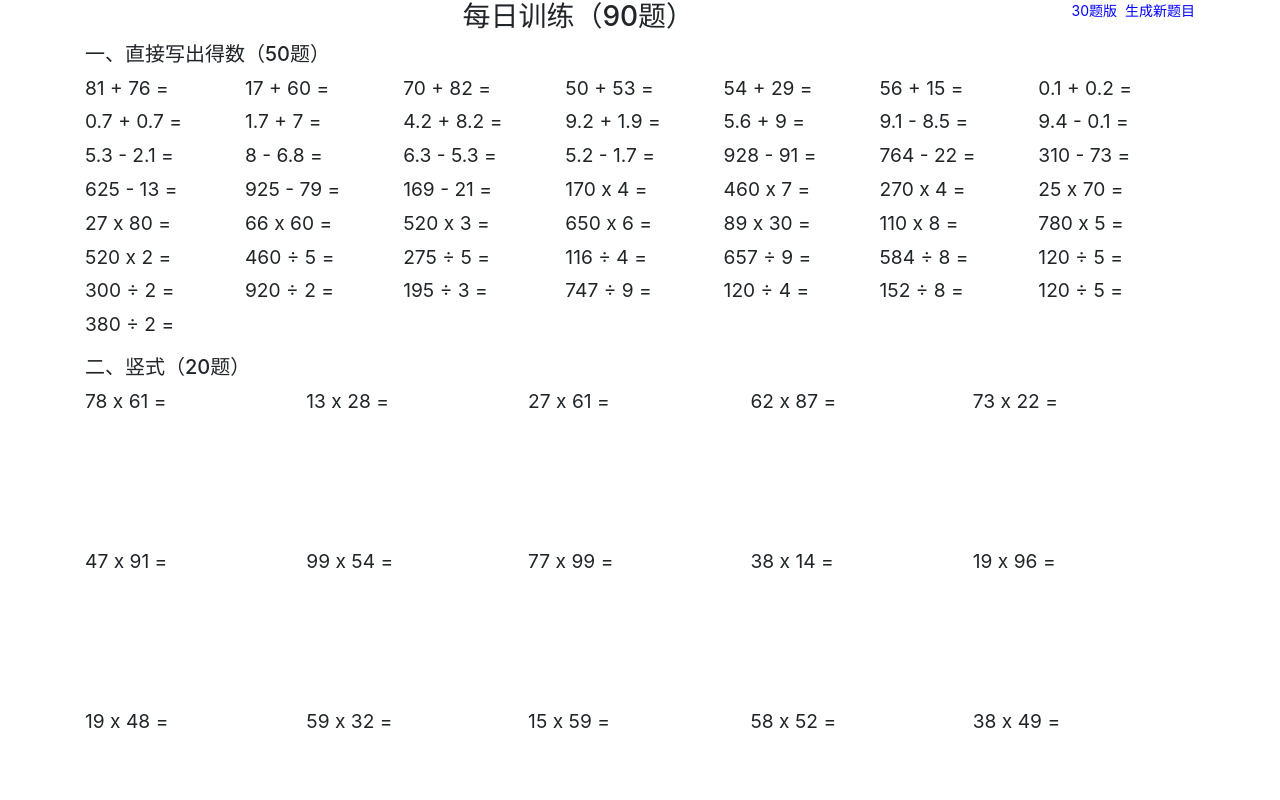
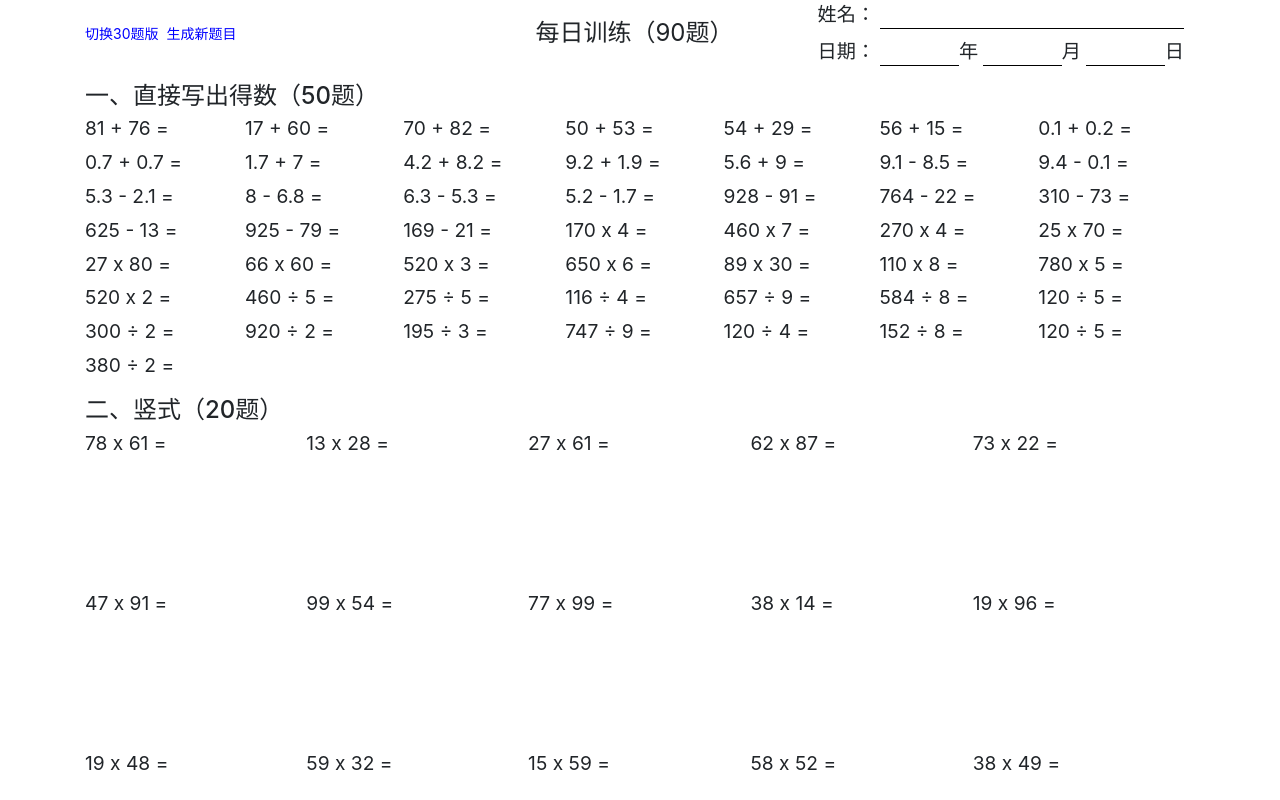
Before and after one commit to wanyx2015/daily-calc, an Angular app: page /#/home in a window 1280 px wide. Shown: the top 800 px of the page. Built offline with nearby package versions, Linux system fonts and the light colour scheme.

Commit message:
add name and date filed

```diff
--- a/src/app/home/math/math.component.html
+++ b/src/app/home/math/math.component.html
@@ -1,28 +1,53 @@
 <div class="container grid">
-  <div class="py-auto reload align-middle float-right">
-    <a (click)="generateContent()">生成新题目</a>
+  <div class="header mb-3">
+
+    <div class="item text-left align-middle">
+      <span class="mr-2 reload ">
+        <a (click)="go()">切换30题版</a>
+      </span>
+
+      <span class="py-auto reload  ">
+        <a (click)="generateContent()">生成新题目</a>
+      </span>
+    </div>
+
+    <div class="item text-center">
+      <div class='title'>每日训练（90题）</div>
+    </div>
+
+    <div class="item text-right">
+      <div class='row mb-2'>
+        <div class='label'>姓名：</div>
+        <div class='underline'></div>
+      </div>
+      <div class='row'>
+        <div class='label'>日期：</div>
+        <div class='underline'></div>
+        <div class='label'>年</div>
+        <div class='underline'></div>
+        <div class='label'>月</div>
+        <div class='underline'></div>
+        <div class='label'>日</div>
+      </div>
+    </div>
+
   </div>
-  <div class="mr-2 reload align-middle float-right">
-    <a (click)="go()">30题版</a>
-  </div>
-  <h3 class='title text-center'>每日训练（90题）</h3>
 
-
-  <h5 class="title">一、直接写出得数（50题）</h5>
+  <h5 class="title mb-1">一、直接写出得数（50题）</h5>
   <div class="kousuan mb-3">
     <div *ngFor="let m of kousuan">
       <div>{{m}}</div>
     </div>
   </div>
 
-  <h5 class="title">二、竖式（20题）</h5>
+  <h5 class="title mb-1">二、竖式（20题）</h5>
   <div class="shushi mb-3 ">
     <div class='shushi-item' *ngFor="let m of shushi">
       <div> {{m}} </div>
     </div>
   </div>
 
-  <h5 class="title">三、递等式（20题）</h5>
+  <h5 class="title mb-1">三、递等式（20题）</h5>
   <div class="didengshi mb-3">
     <div class="dds-item" *ngFor="let m of lianshi">
       <div>{{m}}</div>
--- a/src/app/home/math/math.component.scss
+++ b/src/app/home/math/math.component.scss
@@ -36,7 +36,31 @@
   }
 
   .title {
-    // padding-bottom: 10px;
+    padding: 0;
+    margin: 0;
+    font-size: 1.5rem;
+  }
+
+  .header {
+    display: grid;
+    grid-template-columns: 33% 33% 33%;
+    align-items: center;
+
+    .item {
+
+      align-items: center;
+
+      .row {
+        display: flex;
+        margin: 0;
+      }
+
+      .underline {
+        flex-grow: 1;
+        border-bottom: 1px solid black;
+        margin-left: 5px;
+      }
+    }
   }
 
   .kousuan {
--- a/src/app/home/math2/math2.component.html
+++ b/src/app/home/math2/math2.component.html
@@ -1,28 +1,54 @@
 <div class="container grid">
-  <div class="py-auto reload align-middle float-right">
-    <a (click)="generateContent()">生成新题目</a>
+
+  <div class="header mb-3">
+
+    <div class="item text-left align-middle">
+      <span class="mr-2 reload ">
+        <a (click)="go()">切换90题版</a>
+      </span>
+
+      <span class="py-auto reload  ">
+        <a (click)="generateContent()">生成新题目</a>
+      </span>
+    </div>
+
+    <div class="item text-center">
+      <div class='title'>每日训练（30题）</div>
+    </div>
+
+    <div class="item text-right">
+      <div class='row mb-2'>
+        <div class='label'>姓名：</div>
+        <div class='underline'></div>
+      </div>
+      <div class='row'>
+        <div class='label'>日期：</div>
+        <div class='underline'></div>
+        <div class='label'>年</div>
+        <div class='underline'></div>
+        <div class='label'>月</div>
+        <div class='underline'></div>
+        <div class='label'>日</div>
+      </div>
+    </div>
+
   </div>
-  <div class="mr-2 reload align-middle float-right">
-    <a (click)="go()">90题版</a>
-  </div>
-  <h3 class='title text-center'>每日训练（30题）</h3>
 
-
-  <h5 class="title">一、直接写出得数（20题）</h5>
+  <h5 class="title mb-3">一、直接写出得数（20题）</h5>
   <div class="kousuan mb-5">
     <div *ngFor="let m of kousuan">
       <div>{{m}}</div>
     </div>
   </div>
 
-  <h5 class="title">二、竖式（6题）</h5>
+  <h5 class="title mb-3">二、竖式（6题）</h5>
   <div class="shushi mb-5">
     <div class="item" *ngFor="let m of shushi">
       <div> {{m}} </div>
     </div>
   </div>
 
-  <h5 class="title">三、递等式（4题）</h5>
+  <h5 class="title mb-3">三、递等式（4题）</h5>
   <div class="didengshi mb-5">
     <div class="item" *ngFor="let m of lianshi">
       <div>{{m}}</div>
--- a/src/app/home/math2/math2.component.scss
+++ b/src/app/home/math2/math2.component.scss
@@ -9,7 +9,31 @@
   }
 
   .title {
-    padding-bottom: 10px;
+    padding: 0;
+    margin: 0;
+    font-size: 1.5rem;
+  }
+
+  .header {
+    display: grid;
+    grid-template-columns: 33% 33% 33%;
+    align-items: center;
+
+    .item {
+
+      align-items: center;
+
+      .row {
+        display: flex;
+        margin: 0;
+      }
+
+      .underline {
+        flex-grow: 1;
+        border-bottom: 1px solid black;
+        margin-left: 5px;
+      }
+    }
   }
 
   .kousuan {
```
